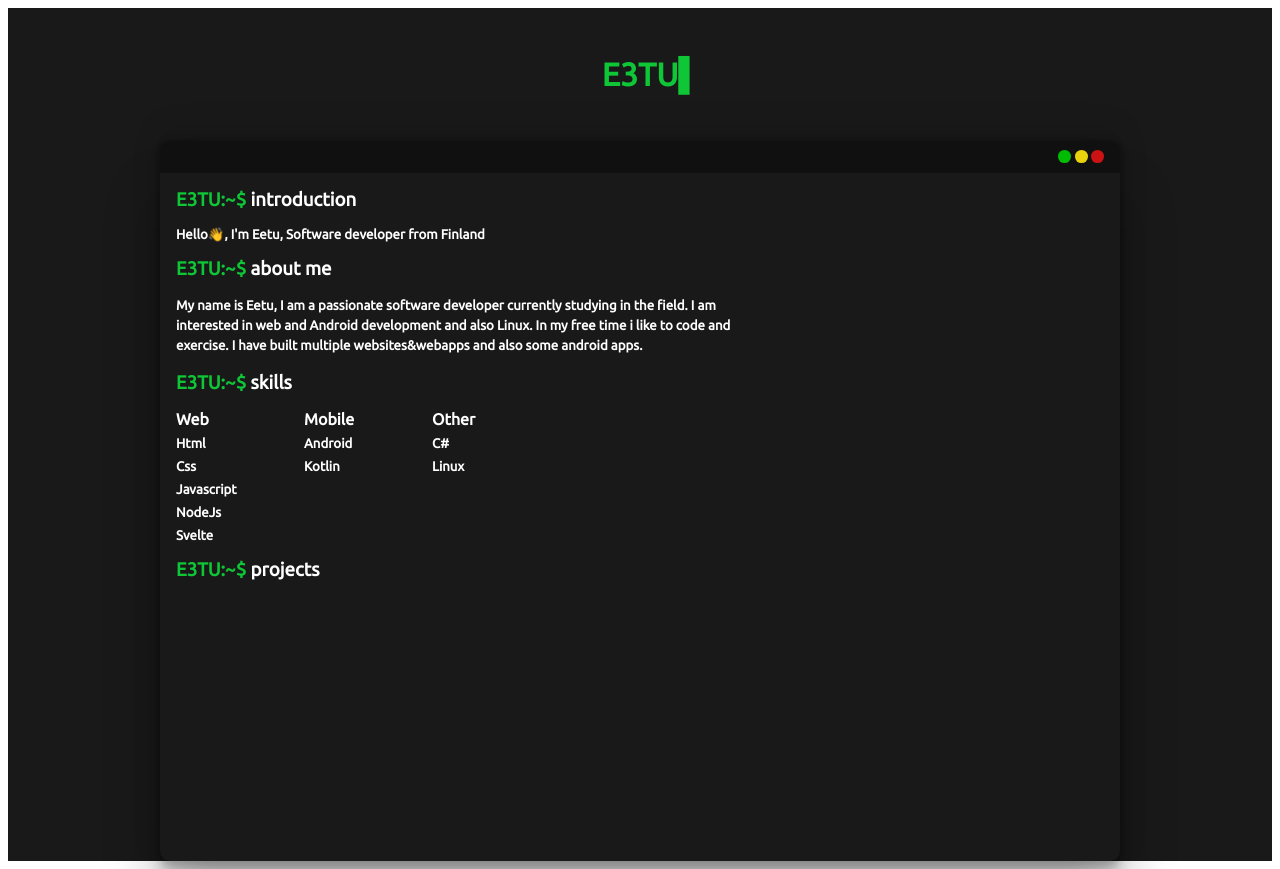
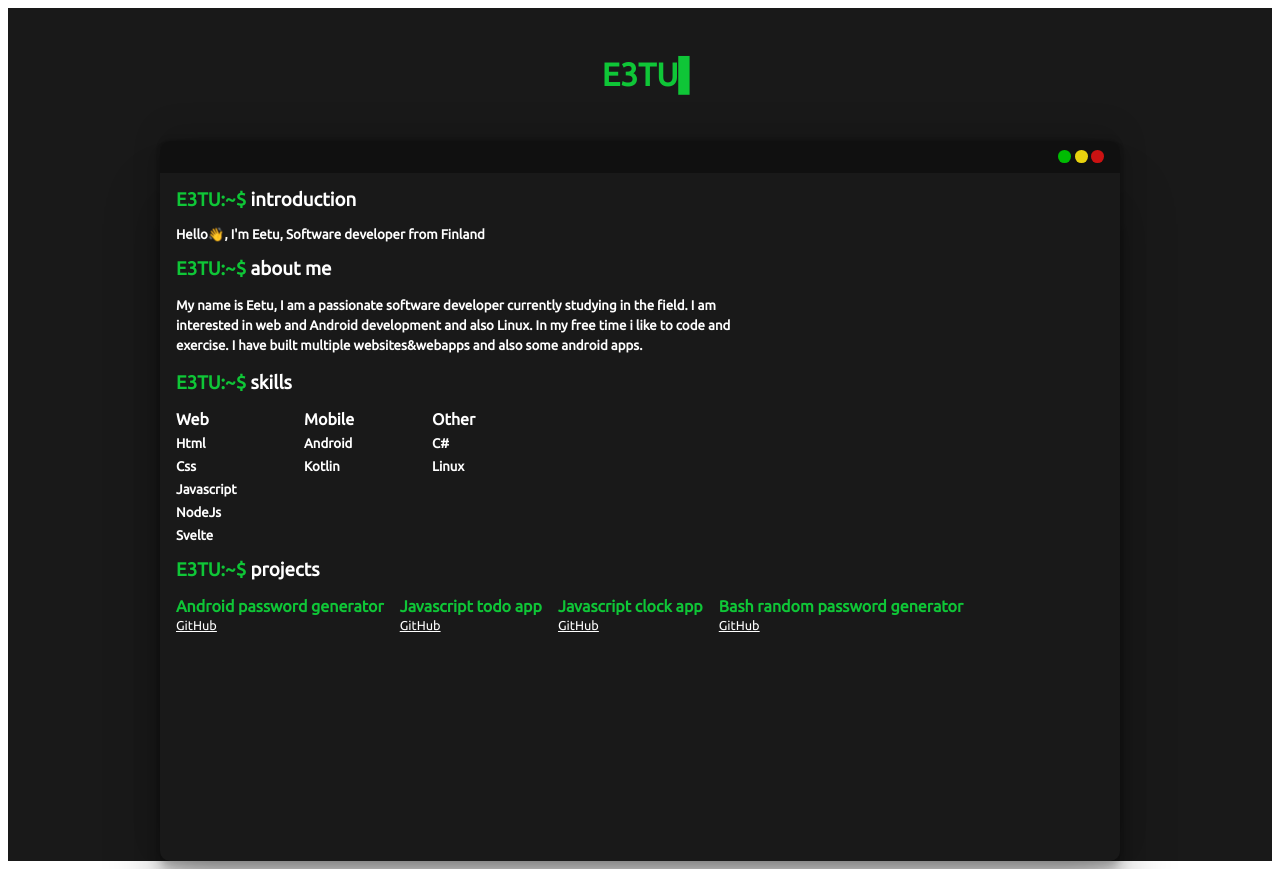
Before and after one commit to E3TU/Svelte-portfolio, a SvelteKit app: page / in a window 1280 px wide. Built offline with nearby package versions, Linux system fonts and the light colour scheme.

Commit message:
Projects section

```diff
--- a/src/routes/+page.svelte
+++ b/src/routes/+page.svelte
@@ -58,6 +58,22 @@
       </div>
       <div class="projects">
         <h3>{name}:~$ <span class="whitetext">projects</span></h3>
+        <div class="project-item">
+          <h4>Android password generator</h4>
+          <a href="https://github.com/E3TU/Android-passwordgen">GitHub</a>
+        </div>
+        <div class="project-item">
+          <h4>Javascript todo app</h4>
+          <a href="https://github.com/E3TU/TodoApp">GitHub</a>
+        </div>
+        <div class="project-item">
+          <h4>Javascript clock app</h4>
+          <a href="https://github.com/E3TU/clock">GitHub</a>
+        </div>
+        <div class="project-item">
+          <h4>Bash random password generator</h4>
+          <a href="https://github.com/E3TU/Bash-random-password-generator">GitHub</a>
+        </div>
       </div>
       <div class="contact" />
     </div>
@@ -186,4 +202,25 @@
   .flex-item{
     width: 8rem;
   }
+  .projects{
+    display: flex;
+    flex-wrap: wrap;
+    flex-direction: row;
+    h3{
+      width: 100%;
+    }
+    h4{
+      margin-left: 1rem;
+      color: $foreground-color;
+    }
+    a{
+      margin-left: 1rem;
+      background-color: transparent;
+      color: $white;
+      font-size: 0.8rem;
+    }
+  }
+  .project-item{
+    width: auto;
+  }
 </style>
```
